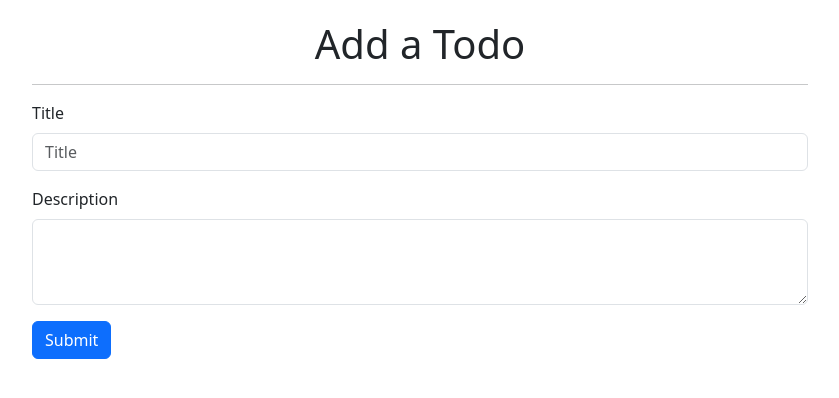
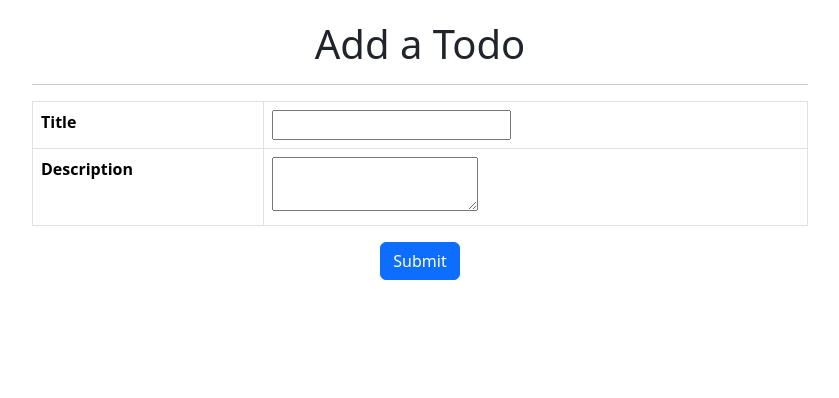
Before and after one commit to hash5683/ToDo, a Django app: template templates/create.html in a window 1280 px wide. Shown: the part 76-474 px from the top of the page, without its empty margins (220-1059 px from the left). Run offline with Django 4.2, Linux system fonts and the light colour scheme; the template is opened without the code that fills it, so the values that code supplies are empty, except form fields; form fields are guessed from the names that the template uses.

Commit message:
Update create.html

```diff
--- a/templates/create.html
+++ b/templates/create.html
@@ -7,14 +7,20 @@
     <hr>
     <form method="post">
         {% csrf_token %}
-        <div class="mb-3">
-            <label for="title" class="form-label">Title</label>
-            <input type="text" class="form-control" name='title' id="title" placeholder="Title">
+        <table class="table table-bordered">
+            <tbody>
+                <tr>
+                    <th scope="row">Title</th>
+                    <td>{{ form.title }}</td>
+                </tr>
+                <tr>
+                    <th scope="row">Description</th>
+                    <td>{{ form.description }}</td>
+                </tr>
+            </tbody>
+        </table>
+        <div class="text-center">
+            <button type="submit" class="btn btn-primary">Submit</button>
         </div>
-        <div class="mb-3">
-            <label for="description" class="form-label">Description</label>
-            <textarea class="form-control" name='description' id="description" rows="3"></textarea>
-        </div>
-        <button type="submit" class="btn btn-primary">Submit</button>
     </form>
 {% endblock %}
```
